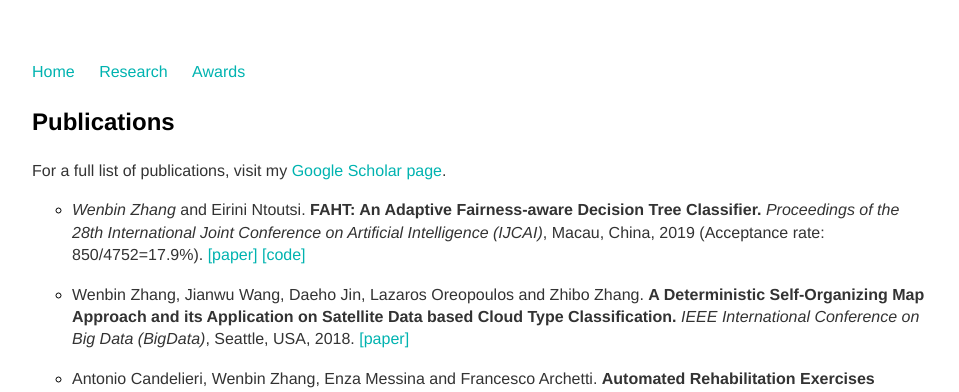
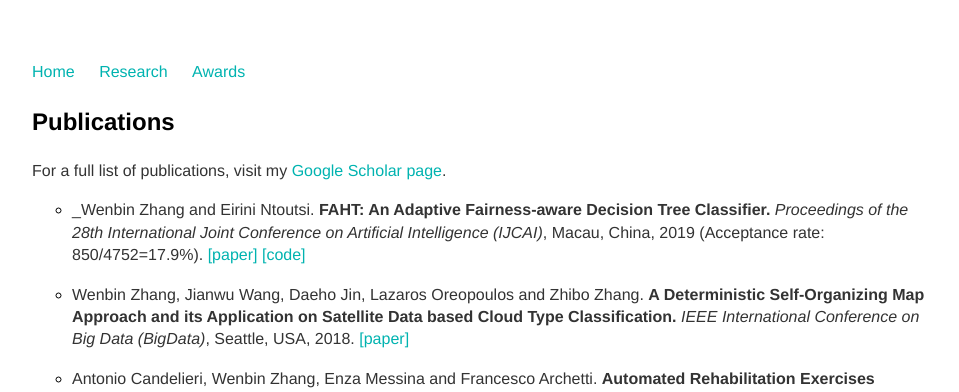
Before and after one commit to vanbanTruong/vanbanTruong.github.io, a Jekyll site: the page built from research.md, in a window 1280 px wide. Shown: the top 392 px of the page, without its empty margins (160-1119 px from the left). Built offline with Jekyll 4.4.1, drawn with Linux system fonts in a browser that asks for light colours.

```diff
--- a/research.md
+++ b/research.md
@@ -6,7 +6,7 @@ title: Research
 ### Publications
 For a full list of publications, visit my [Google Scholar page](https://scholar.google.com/citations?hl=en&user=M802p54AAAAJ).
 
-* _Wenbin Zhang_ and Eirini Ntoutsi. **FAHT: An Adaptive Fairness-aware Decision Tree Classifier.** *Proceedings of the 28th International Joint Conference on Artificial Intelligence (IJCAI)*, Macau, China, 2019 (Acceptance rate: 850/4752=17.9%). [[paper]](/assets/IJCAI19.pdf) [[code]](https://github.com/vanbanTruong/FAHT)
+* \_Wenbin Zhang and Eirini Ntoutsi. **FAHT: An Adaptive Fairness-aware Decision Tree Classifier.** *Proceedings of the 28th International Joint Conference on Artificial Intelligence (IJCAI)*, Macau, China, 2019 (Acceptance rate: 850/4752=17.9%). [[paper]](/assets/IJCAI19.pdf) [[code]](https://github.com/vanbanTruong/FAHT)
 
 
 * Wenbin Zhang, Jianwu Wang, Daeho Jin, Lazaros Oreopoulos and Zhibo Zhang. **A Deterministic Self-Organizing Map Approach and its Application on Satellite Data based Cloud Type Classification.** *IEEE International Conference on Big Data (BigData)*, Seattle, USA, 2018. [[paper]](/assets/BigData18.pdf)
```
